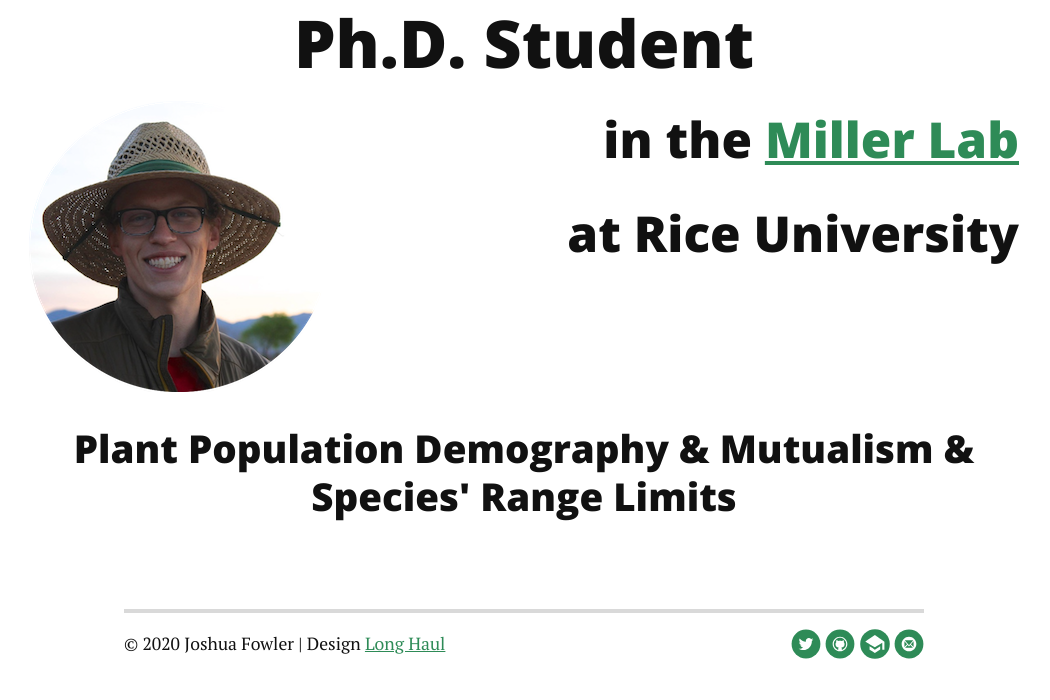
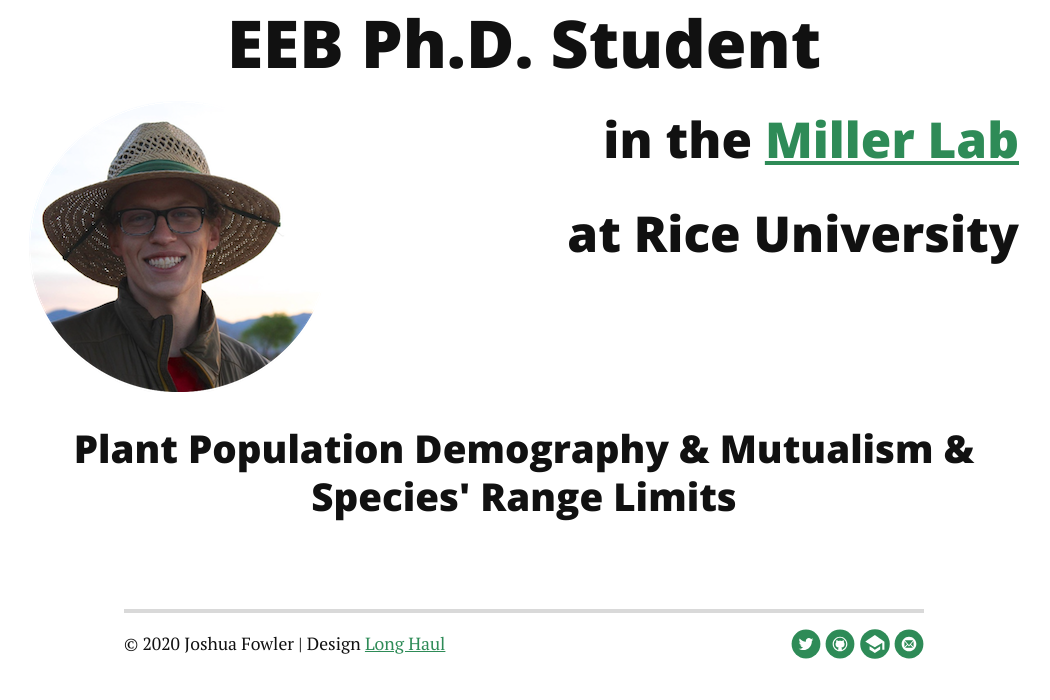
Before and after one commit to joshuacfowler/joshuacfowler.github.io, a Jekyll site: the page built from index.html, in a window 1280 px wide. Shown: the part 330-1030 px from the top of the page, without its empty margins (116-1166 px from the left). Built offline with Jekyll 4.4.1, drawn with Linux system fonts in a browser that asks for light colours; nearby versions of some CDN libraries; the list of posts is cut into pages by our own code.

Commit message:
Update index.html

```diff
--- a/index.html
+++ b/index.html
@@ -4,7 +4,7 @@
 ---
 
 <div class="home" id="home">
-  <h1 class="PageTitle" style="text-align:center"> Ph.D. Student </h1>
+  <h1 class="PageTitle" style="text-align:center"> EEB Ph.D. Student </h1>
   <div>
      <img src="/assets/img/portrait.png" style="float:left">
         <h2 style="float:right"> in the <a href="https://millerlabrice.github.io/"> Miller Lab</a></h2>
```
